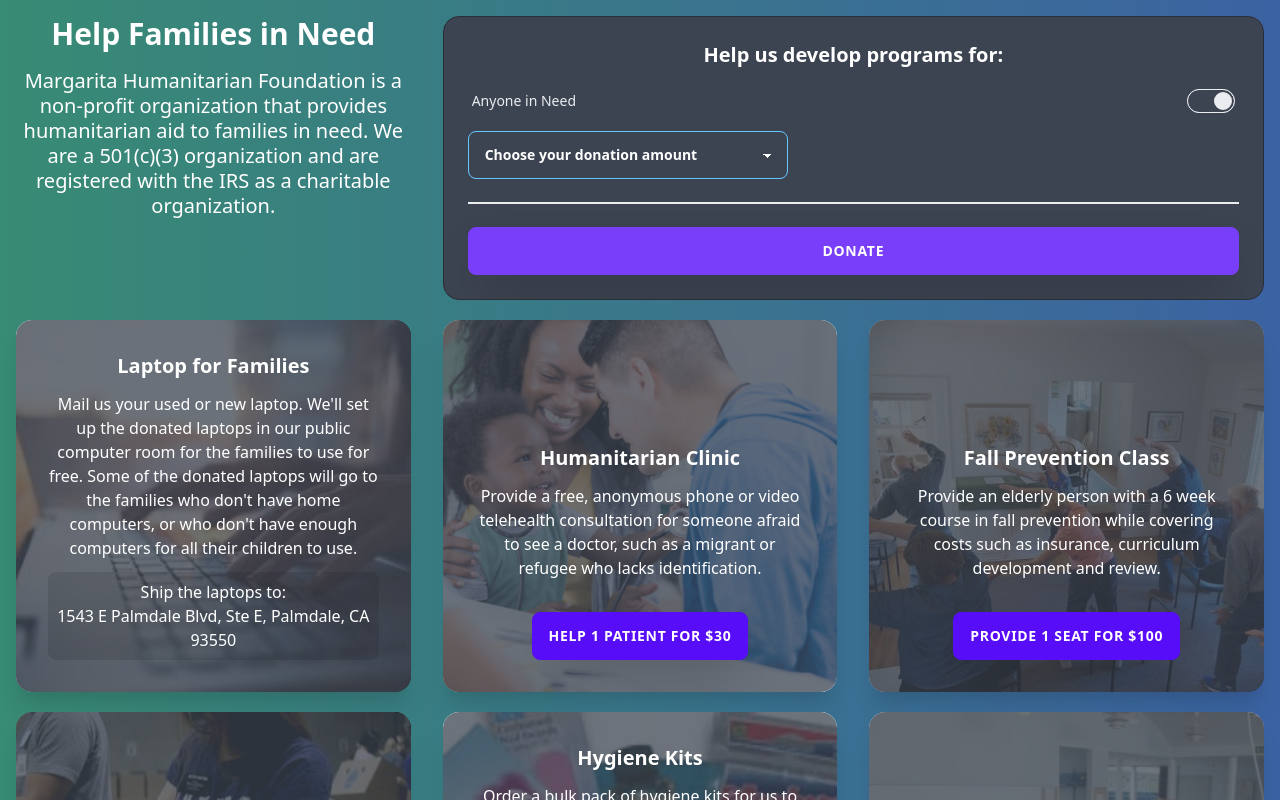
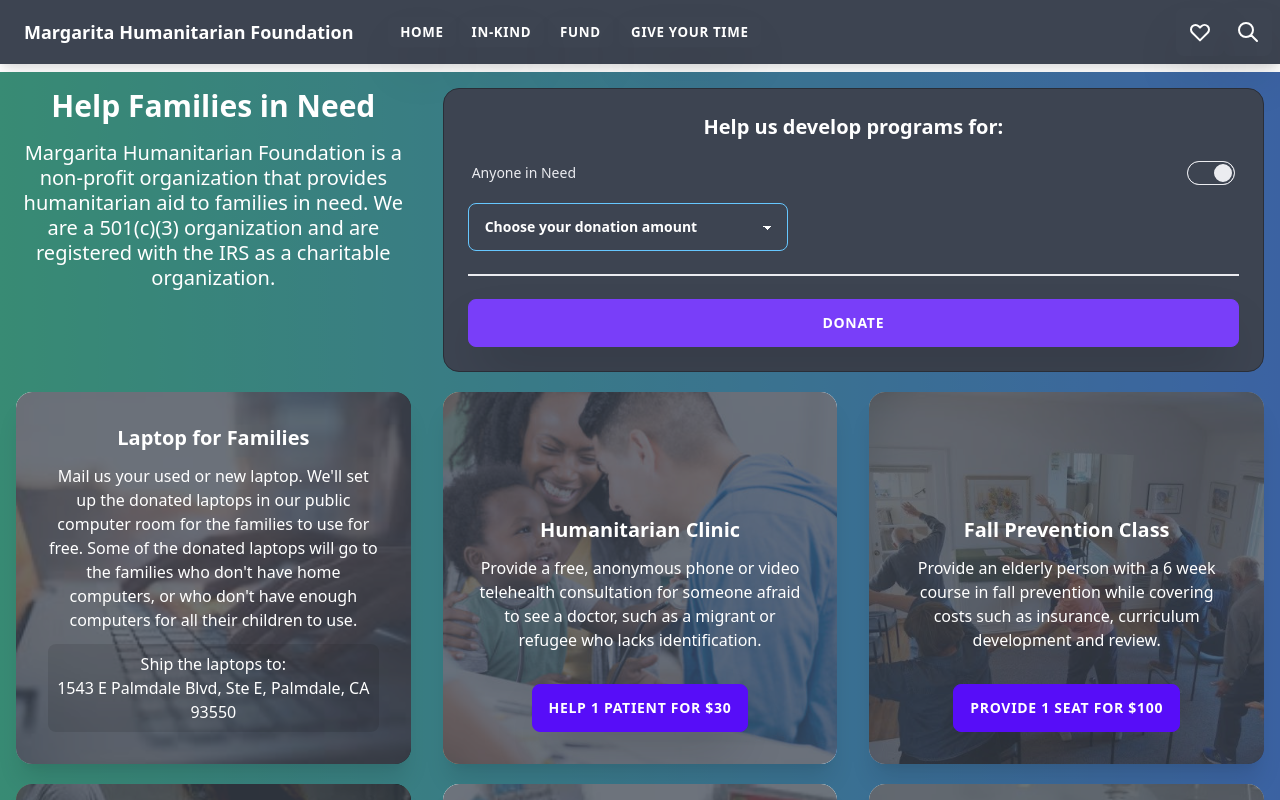
Before and after one commit to margaritahumanitarian/helpafamily, a Next.js app: page / in a window 1280 px wide. Shown: the top 800 px of the page. Built offline with nearby package versions, Linux system fonts and the light colour scheme.

Commit message:
Add Navbar

```diff
--- /dev/null
+++ b/components/Navbar.js
@@ -0,0 +1,53 @@
+import React from 'react';
+
+export default function Navbar() {
+  return (
+    <div class="navbar mb-2 shadow-lg bg-neutral text-neutral-content">
+      <div class="flex-none px-2 mx-2">
+        <span class="text-lg font-bold">Margarita Humanitarian Foundation</span>
+      </div>
+      <div class="flex-1 px-2 mx-2">
+        <div class="items-stretch hidden lg:flex">
+          <a class="btn btn-ghost btn-sm rounded-btn">Home</a>
+          <a class="btn btn-ghost btn-sm rounded-btn">In-Kind</a>
+          <a class="btn btn-ghost btn-sm rounded-btn">Fund</a>
+          <a class="btn btn-ghost btn-sm rounded-btn">Give Your Time</a>
+        </div>
+      </div>
+      <div class="flex-none">
+        <button class="btn btn-square btn-ghost">
+          <svg
+            xmlns="http://www.w3.org/2000/svg"
+            fill="none"
+            viewBox="0 0 24 24"
+            class="inline-block w-6 h-6 stroke-current"
+          >
+            <path
+              stroke-linecap="round"
+              stroke-linejoin="round"
+              stroke-width="2"
+              d="M4.318 6.318a4.5 4.5 0 000 6.364L12 20.364l7.682-7.682a4.5 4.5 0 00-6.364-6.364L12 7.636l-1.318-1.318a4.5 4.5 0 00-6.364 0z"
+            ></path>
+          </svg>
+        </button>
+      </div>
+      <div class="flex-none">
+        <button class="btn btn-square btn-ghost">
+          <svg
+            xmlns="http://www.w3.org/2000/svg"
+            fill="none"
+            viewBox="0 0 24 24"
+            class="inline-block w-6 h-6 stroke-current"
+          >
+            <path
+              stroke-linecap="round"
+              stroke-linejoin="round"
+              stroke-width="2"
+              d="M21 21l-6-6m2-5a7 7 0 11-14 0 7 7 0 0114 0z"
+            ></path>
+          </svg>
+        </button>
+      </div>
+    </div>
+  );
+}
--- a/pages/index.js
+++ b/pages/index.js
@@ -10,6 +10,7 @@ import HumanitarianClinicCard from '../components/HumanitarianClinicCard';
 import HygieneKitsCard from '../components/HygieneKitsCard';
 import LaptopForFamiliesCard from '../components/LaptopForFamiliesCard';
 import MainDonationForm from '../components/MainDonationForm';
+import Navbar from '../components/Navbar';
 
 const ListOfCards = [
   {
@@ -68,6 +69,8 @@ export default function Home() {
         <link rel="icon" href="/favicon.ico" />
       </Head>
 
+      <Navbar />
+
       {/* <!-- Hero --> */}
       <div className="hero min-h-screen bg-gradient-to-r from-green-400 to-blue-500 ">
         <div className="hero-overlay bg-opacity-50" />
```
